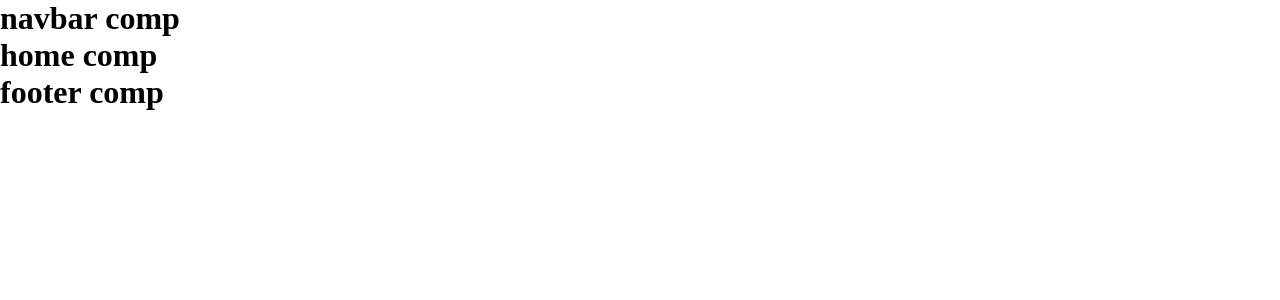
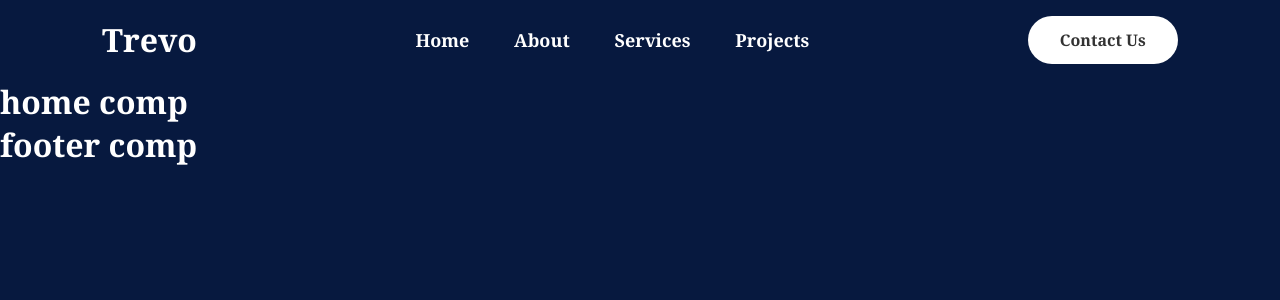
Before and after one commit to Jogata/SoftUni-React-Project, a React (Vite) app in the folder client/: page / in a window 1280 px wide. Shown: the top 300 px of the page. Built offline with nearby package versions, Linux system fonts and the light colour scheme.

Commit message:
added navbar component

```diff
--- a/client/src/components/travel/marketing/components/Navbar/Navbar.jsx
+++ b/client/src/components/travel/marketing/components/Navbar/Navbar.jsx
@@ -1,3 +1,30 @@
+import "./navbar.css";
+
 export function Navbar() {
-    return <h1>navbar comp</h1>
+    return (
+        <nav>
+            <div className="logo">
+                <span>Trevo</span>
+            </div>
+            <div className="links">
+                <ul>
+                    <li>
+                        <a href="#">Home</a>
+                    </li>
+                    <li>
+                        <a href="#">About</a>
+                    </li>
+                    <li>
+                        <a href="#">Services</a>
+                    </li>
+                    <li>
+                        <a href="#">Projects</a>
+                    </li>
+                </ul>
+            </div>
+            <div className="btn">
+                <a href="#">Contact Us</a>
+            </div>
+        </nav>
+    )
 }
--- /dev/null
+++ b/client/src/components/travel/marketing/components/Navbar/navbar.css
@@ -0,0 +1,55 @@
+nav {
+    padding: 1rem;
+    display: flex;
+    gap: 2rem;
+    flex-wrap: wrap;
+    align-items: center;
+    justify-content: space-around;
+}
+
+.links ul {
+    display: flex;
+    gap: 1rem;
+    flex-wrap: wrap;
+    align-items: center;
+    justify-content: space-evenly;
+}
+
+nav a {
+    color: #fff;
+    padding: 0.4em 0.8em;
+    font-size: 18px;
+    font-weight: 600;
+    transition: color 500ms;
+    /* border: 1px solid red; */
+}
+nav .links a:hover{
+    color: gold;
+}
+
+.logo {
+    font-size: 2rem;
+    font-weight: bold;
+}
+
+nav .btn a {
+    /* margin-top: 20px; */
+    padding: 0.8em 2em;
+    font-weight: 600;
+    color: #333;
+    font-size: 1rem;
+    /* border: none; */
+    border-radius: 2em;
+    background-color: #fff;
+    transition: color 500ms,
+            transform 500ms,
+     background-color 500ms;
+}
+
+nav .btn a:hover{
+    color: white;
+    background-color: goldenrod;
+    transform: scale(1.1);
+    transition: transform 500ms,
+        background-color 500ms;
+}
--- a/client/src/components/travel/marketing/styles.css
+++ b/client/src/components/travel/marketing/styles.css
@@ -2,6 +2,12 @@
     margin: 0;
     padding: 0;
     box-sizing: border-box;
+}
+
+body {
+    color: #fff;
+    font-family: Georgia, serif;
+    background-color: #07193f;
 }
 
 ul {
```
